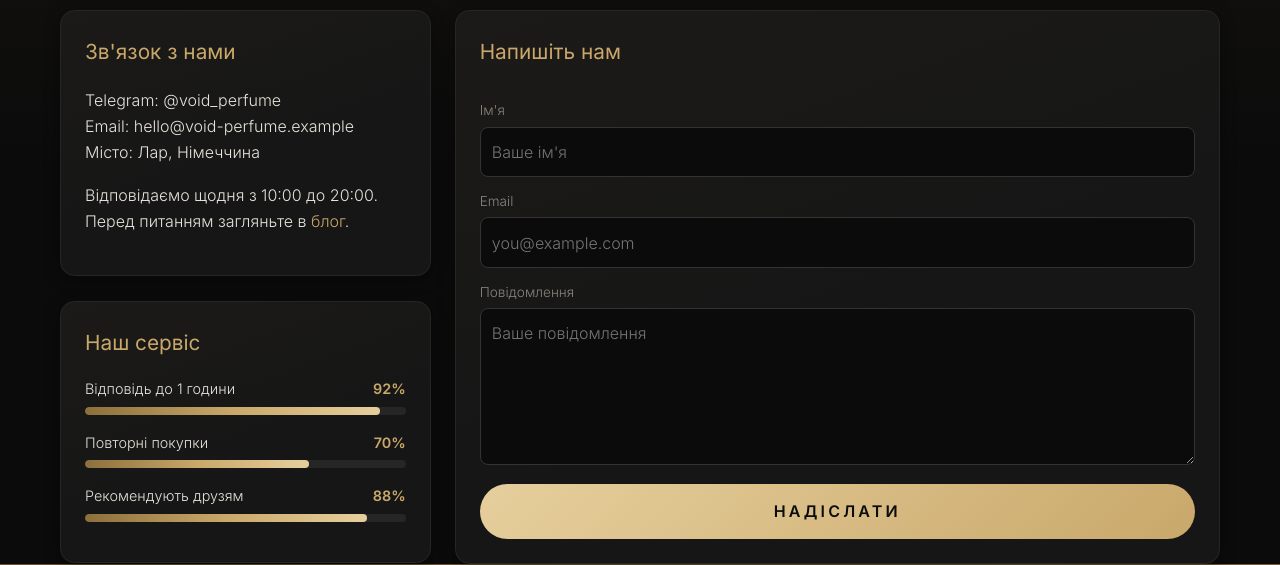
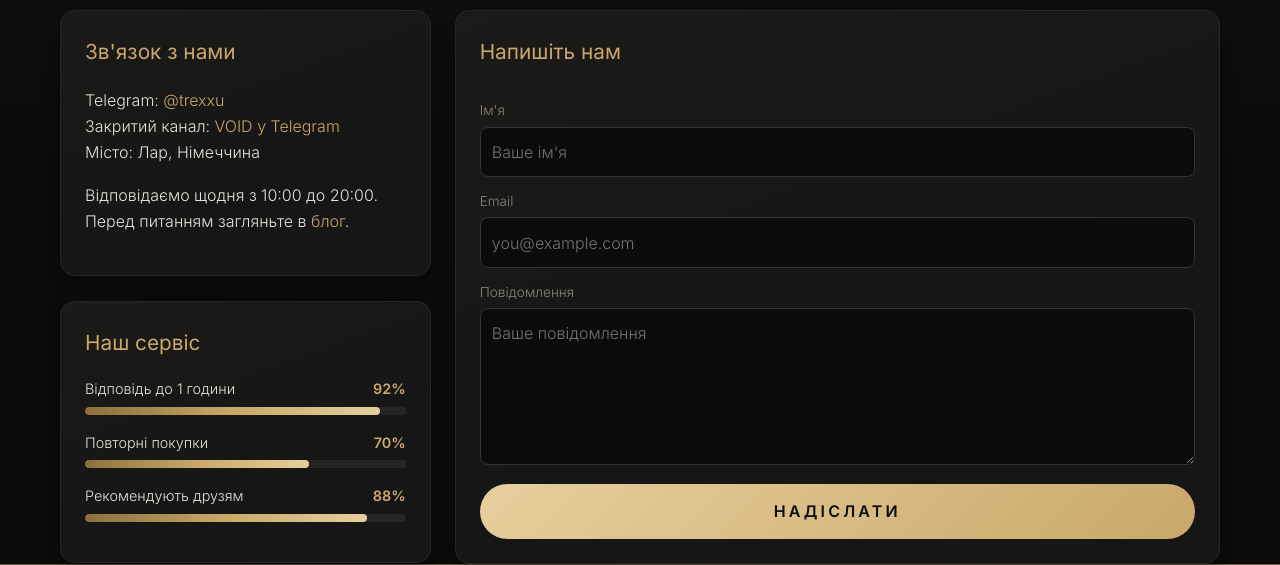
Before and after one commit to Bonnie69-git/void, a plain HTML site: page contacts.html in a window 1280 px wide. Shown: the part 152-717 px from the top of the page. Drawn offline with Linux system fonts and the light colour scheme.

Commit message:
Update contacts on VOID site
Co-Authored-By: Claude Opus 5.5 <noreply@anthropic.com>
Claude-Session: https://claude.ai/code/session_011gbw43oSg3v8iMHY5mXmv5

```diff
--- a/contacts.html
+++ b/contacts.html
@@ -45,7 +45,7 @@
             <!-- Блок 1: текст з анімацією -->
             <section class="block slide-in">
                 <h2>Зв'язок з нами</h2>
-                <p>Telegram: @void_perfume<br>Email: hello@void-perfume.example<br>Місто: Лар, Німеччина</p>
+                <p>Telegram: <a class="fx-link" href="https://t.me/trexxu">@trexxu</a><br>Закритий канал: <a class="fx-link" href="https://t.me/+ZNlb73uVYl9lNjhi">VOID у Telegram</a><br>Місто: Лар, Німеччина</p>
                 <p>Відповідаємо щодня з 10:00 до 20:00. Перед питанням загляньте в <a class="fx-link" href="blog.html">блог</a>.</p>
             </section>
 
@@ -81,7 +81,7 @@
         <div class="container footer-inner">
             <p>&copy; 2026 Рауль Багратіони · VOID</p>
             <ul class="social">
-                <li><a href="https://t.me/" target="_blank" rel="noopener" aria-label="Telegram"><svg viewBox="0 0 24 24" aria-hidden="true"><path d="M2 11.5 21 4l-3 16-6-4.5-3 3v-5l9-8-11 6.5z"/></svg></a></li>
+                <li><a href="https://t.me/+ZNlb73uVYl9lNjhi" target="_blank" rel="noopener" aria-label="Telegram"><svg viewBox="0 0 24 24" aria-hidden="true"><path d="M2 11.5 21 4l-3 16-6-4.5-3 3v-5l9-8-11 6.5z"/></svg></a></li>
                 <li><a href="https://www.instagram.com/" target="_blank" rel="noopener" aria-label="Instagram"><svg viewBox="0 0 24 24" aria-hidden="true"><rect x="3" y="3" width="18" height="18" rx="5" fill="none" stroke="currentColor" stroke-width="2"/><circle cx="12" cy="12" r="4" fill="none" stroke="currentColor" stroke-width="2"/><circle cx="17.3" cy="6.7" r="1.3"/></svg></a></li>
                 <li><a href="https://www.tiktok.com/" target="_blank" rel="noopener" aria-label="TikTok"><svg viewBox="0 0 24 24" aria-hidden="true"><path d="M14 3h3c.3 2.2 1.7 3.6 4 4v3c-1.6 0-3-.5-4-1.2V15a6 6 0 1 1-6-6v3.2A2.8 2.8 0 1 0 14 15z"/></svg></a></li>
             </ul>
```
Also changed, not shown: blog.html (+1 -1 lines), catalog.html (+1 -1 lines), index.html (+1 -1 lines), notes.html (+1 -1 lines).
